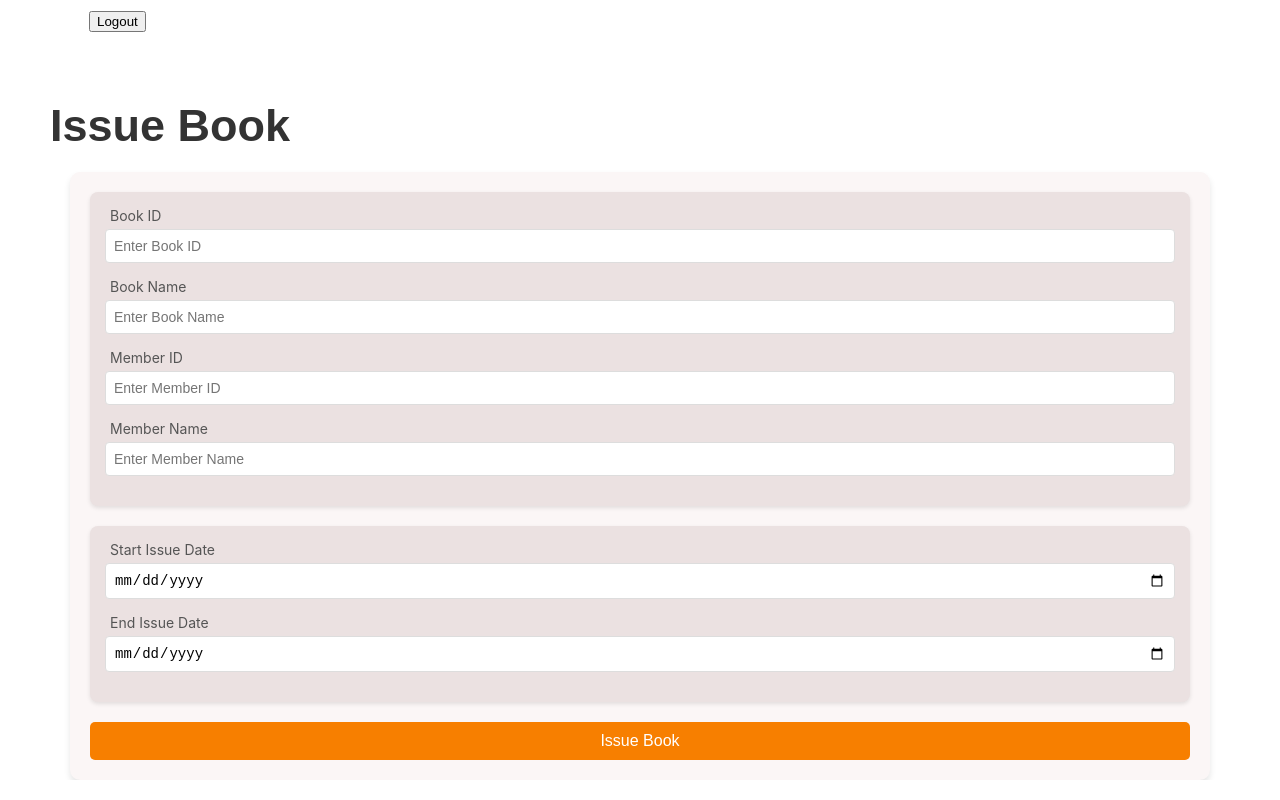
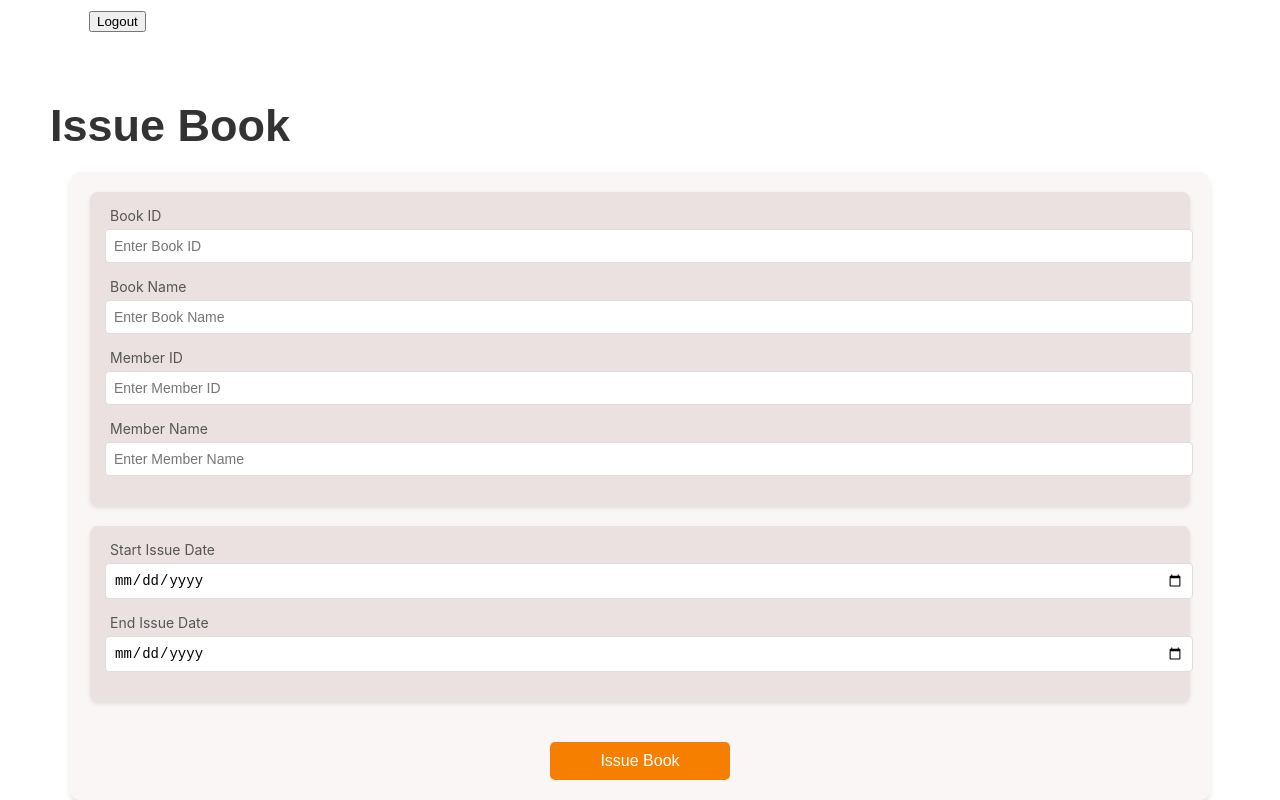
Before and after one commit to KushaRa/LMS-KaragasthalawaMV, a React (Create React App) app: page / in a window 1280 px wide. Shown: the part 213-1013 px from the top of the page. Built offline with nearby package versions, Linux system fonts and the light colour scheme.

Commit message:
changes in css

```diff
--- a/src/components/issueBook/issueBook.css
+++ b/src/components/issueBook/issueBook.css
@@ -8,6 +8,13 @@
   box-shadow: 0 4px 6px rgba(0, 0, 0, 0.1);
 
 
+}
+
+.row {
+  display: flex;
+  /* justify-content: space-between; */
+  gap: 50px;
+  margin-bottom: 50px;
 }
 
 .issue-book-title {
@@ -51,12 +58,13 @@
   border: 1px solid #ddd;
   border-radius: 4px;
   font-size: 14px;
+  width: 100%;
 }
 
 /* Button Styling */
 .issue-book-button {
-  display: block;
-  width: 100%;
+  /* display: block; */
+  width: 180px;
   padding: 10px;
   background-color: #f77f00;
   color: white;
@@ -65,6 +73,7 @@
   border-radius: 5px;
   cursor: pointer;
   margin-top: 20px;
+  align-items: center;
 }
 
 .issue-book-button:hover {
```
